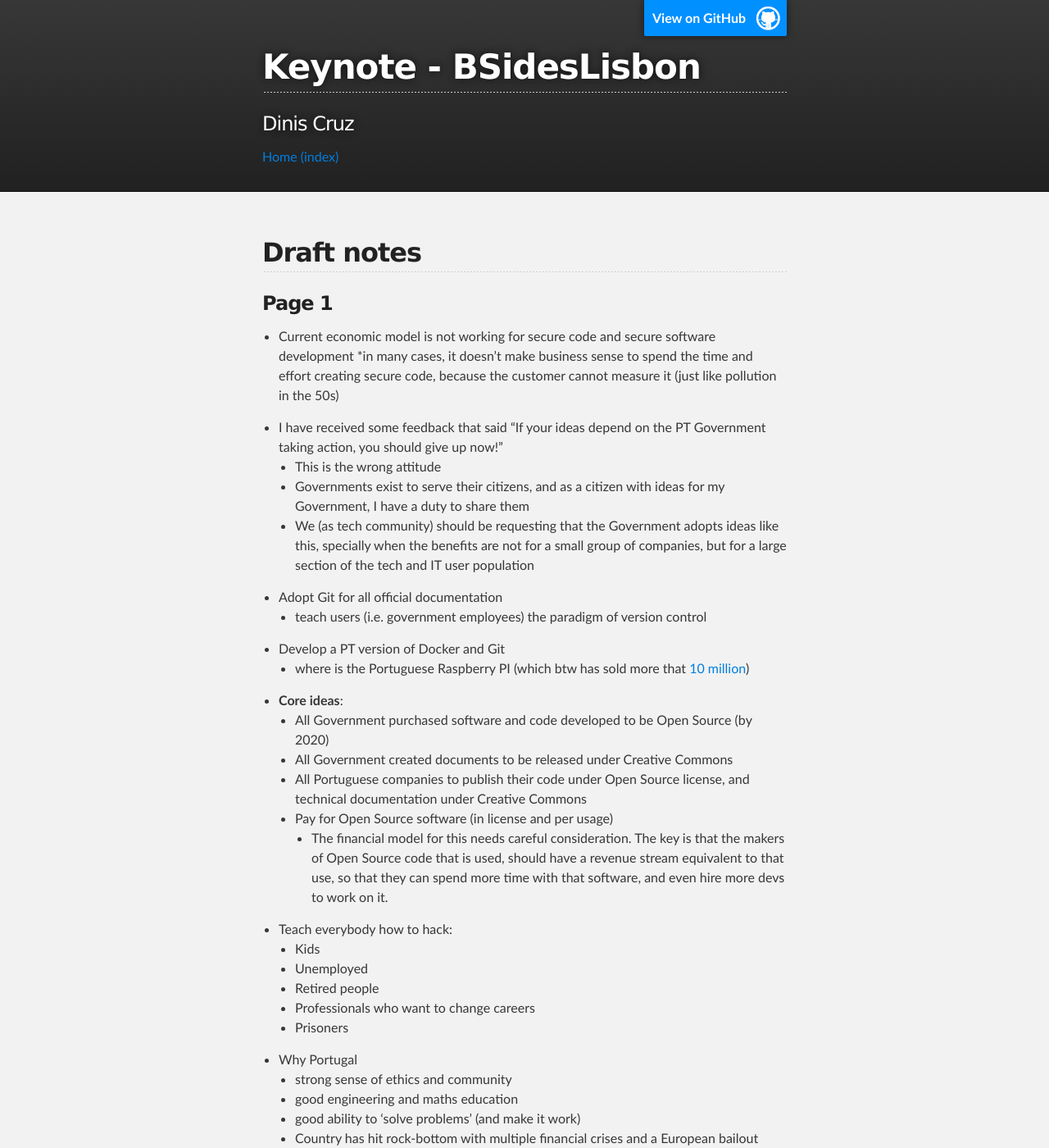
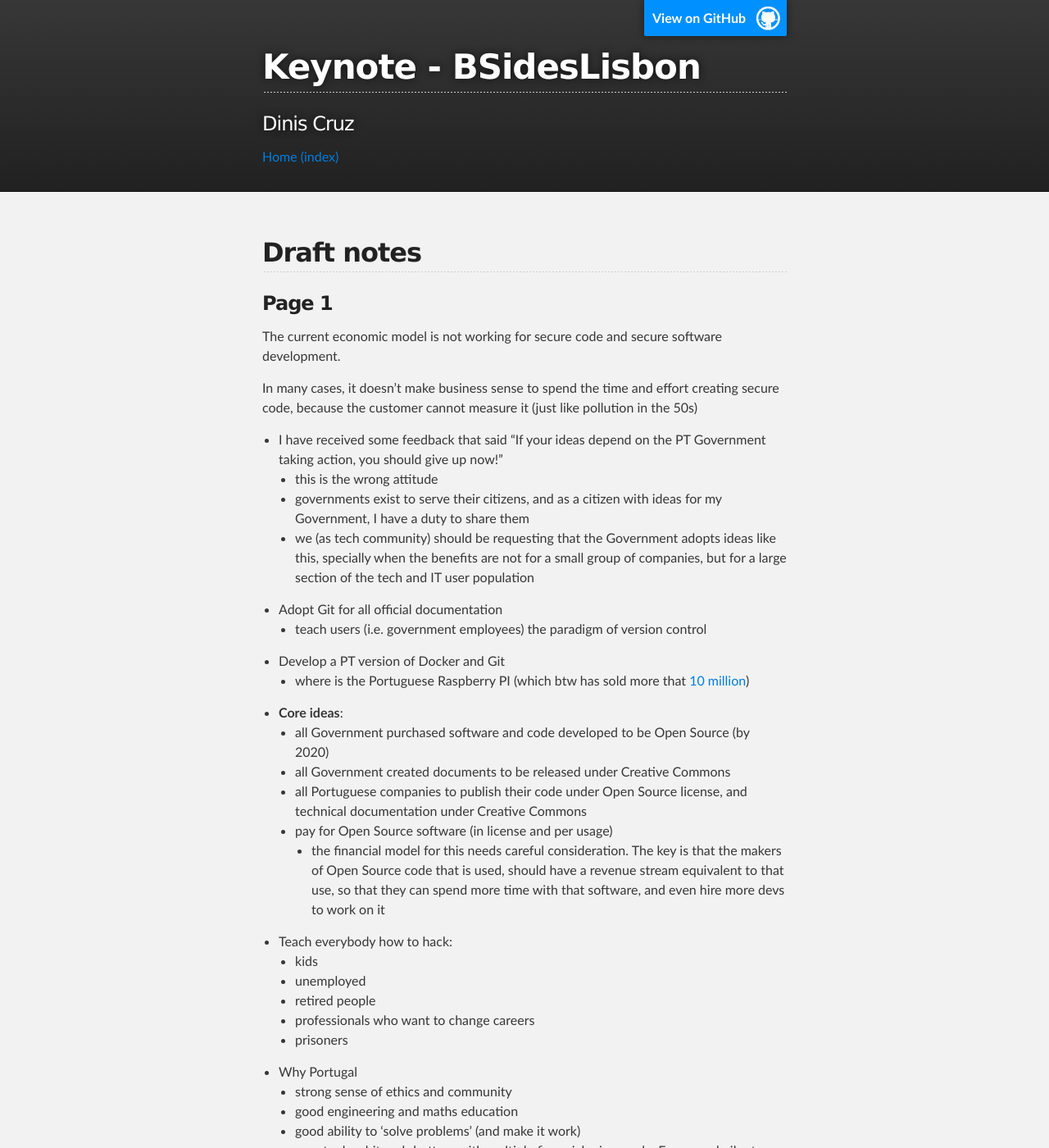
Before and after one commit to DinisCruz/Book_Hacking_Portugal, a Jekyll site: the page built from Draft-Notes/a-page-1.md, in a window 1280 px wide and 1400 px high. Shown: the whole window at 82% size. Built offline with Jekyll 4.4.1, drawn with Linux system fonts in a browser that asks for light colours; part of the change alters nothing that is shown; some of the changed text lies outside the part shown.

Commit message:
Update a-page-1.md

```diff
--- a/Draft-Notes/a-page-1.md
+++ b/Draft-Notes/a-page-1.md
@@ -8,13 +8,14 @@ type: draft
 
 ### Page 1
 
-* Current economic model is not working for secure code and secure software development
-  *in many cases, it doesn't make business sense to spend the time and effort creating secure code, because the customer cannot measure it (just like pollution in the 50s)
+The current economic model is not working for secure code and secure software development.
+
+In many cases, it doesn't make business sense to spend the time and effort creating secure code, because the customer cannot measure it (just like pollution in the 50s)
 
 * I have received some feedback that said "If your ideas depend on the PT Government taking action, you should give up now!"
-  * This is the wrong attitude
-  * Governments exist to serve their citizens, and as a citizen with ideas for my Government, I have a duty to share them
-  * We (as tech community) should be requesting that the Government adopts ideas like this, specially when the benefits are not for a small group of companies, but for a large section of the tech and IT user population
+  * this is the wrong attitude
+  * governments exist to serve their citizens, and as a citizen with ideas for my Government, I have a duty to share them
+  * we (as tech community) should be requesting that the Government adopts ideas like this, specially when the benefits are not for a small group of companies, but for a large section of the tech and IT user population
 
 * Adopt Git for all official documentation
   * teach users (i.e. government employees) the paradigm of version control
@@ -23,30 +24,31 @@ type: draft
   * where is the Portuguese Raspberry PI (which btw has sold more that [10 million](http://www.bbc.co.uk/news/technology-37305200))
 
 * **Core ideas**:
-  * All Government purchased software and code developed to be Open Source (by 2020)
-  * All Government created documents to be released under Creative Commons
-  * All Portuguese companies to publish their code under Open Source license, and technical documentation under Creative Commons
-  * Pay for Open Source software (in license and per usage)
-    * The financial model for this needs careful consideration. The key is that the makers of Open Source code that is used, should have a revenue stream equivalent to that use, so that they can spend more time with that software, and even hire more devs to work on it.
+  * all Government purchased software and code developed to be Open Source (by 2020)
+  * all Government created documents to be released under Creative Commons
+  * all Portuguese companies to publish their code under Open Source license, and technical documentation under Creative Commons
+  * pay for Open Source software (in license and per usage)
+    * the financial model for this needs careful consideration. The key is that the makers of Open Source code that is used, should have a revenue stream equivalent to that use, so that they can spend more time with that software, and even hire more devs to work on it
 
 * Teach everybody how to hack:
-  * Kids
-  * Unemployed
-  * Retired people
-  * Professionals who want to change careers
-  * Prisoners
+  * kids
+  * unemployed
+  * retired people
+  * professionals who want to change careers
+  * prisoners
 
 * Why Portugal
   * strong sense of ethics and community
   * good engineering and maths education
   * good ability to 'solve problems' (and make it work)
-  * Country has hit rock-bottom with multiple financial crises and a European bailout
+  * country has hit rock-bottom with multiple financial crises and a European bailout
     * only way is up
   * Portugal has learned the hard way what it feels like to be the junior player (financial markets' speculation on PT's economy helped to create the situation that lead to the EU bailouts)
 
-* What is the future for Portugal?
-  * to be a garden for Europe, a holiday destination, or,  the [next tech capital](https://www.theguardian.com/world/2016/oct/29/lisbon-web-summit-sun-surf-cheap-rents-tech-capital) is _'sun, surf and low rents'?_
-  * or to be a Powerhouse of Technology that inspires and leads the world in secure coding
+* What is the future of Portugal?
+  * to be a garden for Europe, a holiday destination
+  * to be the [next tech capital](https://www.theguardian.com/world/2016/oct/29/lisbon-web-summit-sun-surf-cheap-rents-tech-capital) of _'sun, surf and low rents'?_
+  * to be a Powerhouse of Technology that inspires and leads the world in secure coding
   * the CPLP (Comunidade dos Países de Língua Portuguesa - Community of the Portuguese Speaking Countries) is a massive opportunity and asset (embrace, educate, market, secure them)
 
 
@@ -57,10 +59,8 @@ type: draft
   * containers (aka Docker)
   * version control for data storage (aka Git)
   * AI and machine learning
-  * Cloud (aka AWS, Azure, Rackspace)
-  * Serverless code (aka AWS lambda)
-  * Liquid code, message queues, self-defending applications
+  * cloud (aka AWS, Azure, Rackspace)
+  * serverless code (aka AWS lambda)
+  * liquid code, message queues, self-defending applications
 
-  .... you are already legacy (code)
-
-  All these are the future.
+  .... you are already legacy (code), because all these are the future.
```
